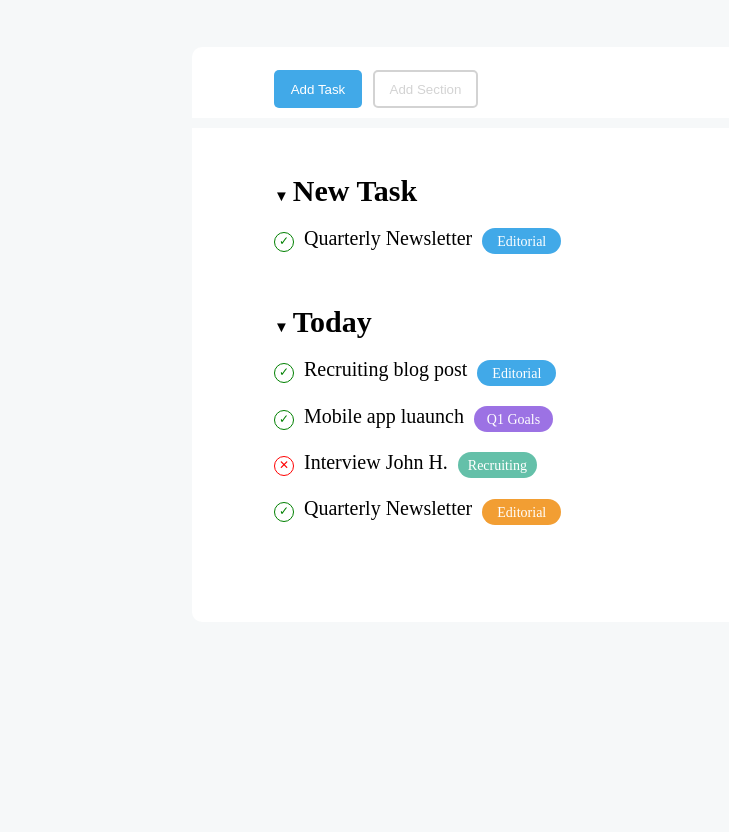
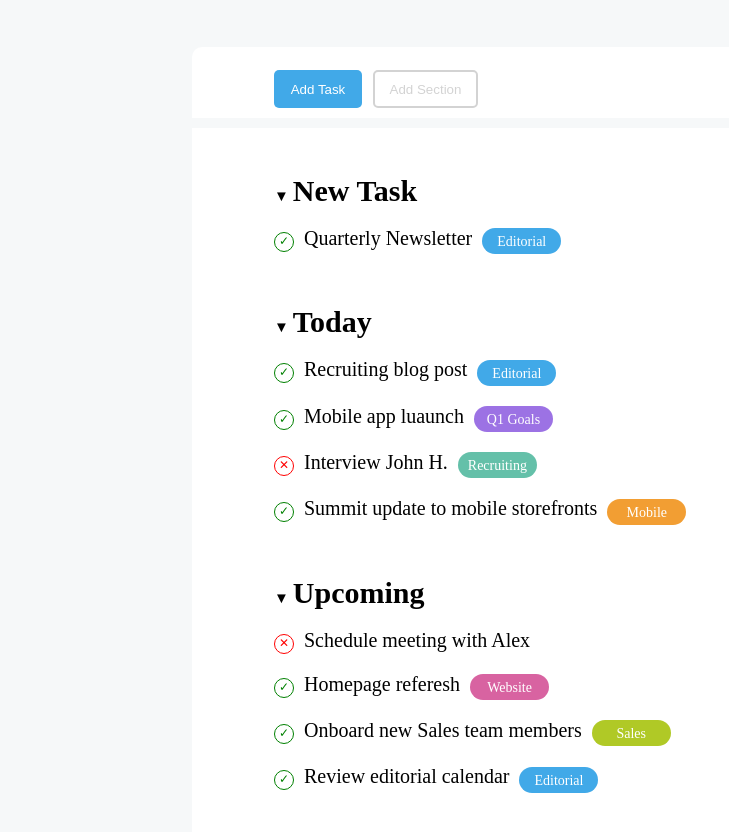
Before and after one commit to riccardo-giuri/html-css-toboolist, a plain HTML site: page index.html in a window 1280 px wide. Shown: the part 108-940 px from the top of the page, without its empty margins (0-729 px from the left). Before the commit the page ends 800 px from the top, so only its background shows below. Drawn offline with Linux system fonts and the light colour scheme.

Commit message:
last list and comments added, and errors resolve

```diff
--- a/index.html
+++ b/index.html
@@ -8,6 +8,7 @@
 
     <body>
         <header>
+            <!-- logo and title -->
            <div>
             <img id="logo-img" src="img/Logo.png" alt="">
             <h1 id="title">Tooboolist</h1>
@@ -15,12 +16,16 @@
         </header>
 
         <main>
+            <!-- buttons -->
             <div class="button-container">
                 <button class="lightblue-button">Add Task</button>
                 <button class="white-button">Add Section</button>
             </div>
 
+            <!-- lists -->
             <div class="list-container">
+
+                <!-- list 1 -->
                 <div class="list">
                     <div class="list-title">
                         <span class="title-img">&#9660;</span>
@@ -30,10 +35,11 @@
                     <div class="list-item">
                         <span class="item-img-tick">&#10003;</span>
                         <span class="item-text">Quarterly Newsletter</span>
-                        <span class="sticker" style="background-color: #41a9e8;">Editorial<span>
+                        <span class="sticker" style="background-color: #41a9e8;">Editorial</span>
                     </div>
                 </div>
 
+                <!-- list 2 -->
                 <div class="list">
                     <div class="list-title">
                         <span class="title-img">&#9660;</span>
@@ -43,28 +49,58 @@
                     <div class="list-item">
                         <span class="item-img-tick">&#10003;</span>
                         <span class="item-text">Recruiting blog post</span>
-                        <span class="sticker" style="background-color: #41a9e8;">Editorial<span>
+                        <span class="sticker" style="background-color: #41a9e8;">Editorial</span>
                     </div>
 
                     <div class="list-item">
                         <span class="item-img-tick">&#10003;</span>
                         <span class="item-text">Mobile app luaunch</span>
-                        <span class="sticker" style="background-color: #9c72e4;">Q1 Goals<span>
+                        <span class="sticker" style="background-color: #9c72e4;">Q1 Goals</span>
                     </div>
 
                     <div class="list-item">
                         <span class="item-img-cross">&#10005;</span>
                         <span class="item-text">Interview John H.</span>
-                        <span class="sticker" style="background-color: #64c0a9;">Recruiting<span>
+                        <span class="sticker" style="background-color: #64c0a9;">Recruiting</span>
                     </div>
 
                     <div class="list-item">
                         <span class="item-img-tick">&#10003;</span>
-                        <span class="item-text">Quarterly Newsletter</span>
-                        <span class="sticker" style="background-color: #f29e33;">Editorial<span>
+                        <span class="item-text">Summit update to mobile storefronts</span>
+                        <span class="sticker" style="background-color: #f29e33;">Mobile</span>
                     </div>
                 </div>
 
+                <!-- list 3 -->
+                <div class="list">
+                    <div class="list-title">
+                        <span class="title-img">&#9660;</span>
+                        <span class="title-text">Upcoming</span>
+                    </div>
+
+                    <div class="list-item">
+                        <span class="item-img-cross">&#10005;</span>
+                        <span class="item-text">Schedule meeting with Alex</span>
+                    </div>
+
+                    <div class="list-item">
+                        <span class="item-img-tick">&#10003;</span>
+                        <span class="item-text">Homepage referesh</span>
+                        <span class="sticker" style="background-color: #d863a1;">Website</span>
+                    </div>
+
+                    <div class="list-item">
+                        <span class="item-img-tick">&#10003;</span>
+                        <span class="item-text">Onboard new Sales team members</span>
+                        <span class="sticker" style="background-color: #b0c926;">Sales</span>
+                    </div>
+
+                    <div class="list-item">
+                        <span class="item-img-tick">&#10003;</span>
+                        <span class="item-text">Review editorial calendar</span>
+                        <span class="sticker" style="background-color: #41a9e8;">Editorial</span>
+                    </div>
+                </div>
             </div>
         </main>
     </body>
```
